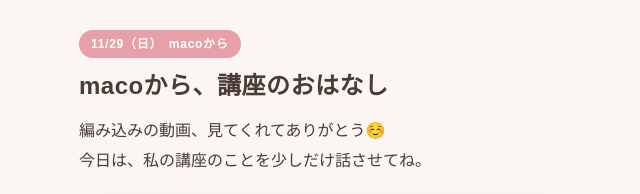
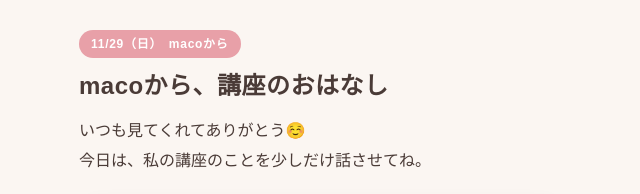
Before and after one commit to kenprmt-byte/maco-amikomi, a plain HTML site: page 1129.html in a window 1280 px wide. Shown: the top 194 px of the page, without its empty margins (319-959 px from the left). Drawn offline with Linux system fonts and the light colour scheme; a web font is replaced by a local one.

Commit message:
1129: 動画未受け取りの人にも通じる書き出しに
Co-Authored-By: Claude Opus 5.5 <noreply@anthropic.com>

```diff
--- a/1129.html
+++ b/1129.html
@@ -126,7 +126,7 @@ footer a{color:var(--sub)}
   <header style="padding-top:28px">
     <span class="day">11/29（日）　macoから</span>
     <h1>macoから、講座のおはなし</h1>
-    <p>編み込みの動画、見てくれてありがとう☺️<br>今日は、私の講座のことを少しだけ話させてね。</p>
+    <p>いつも見てくれてありがとう☺️<br>今日は、私の講座のことを少しだけ話させてね。</p>
   </header>
   <section>
     <div class="video"><video src="media/kouza.mp4" poster="media/kouza-poster.jpg" controls playsinline preload="none"></video></div>
```
